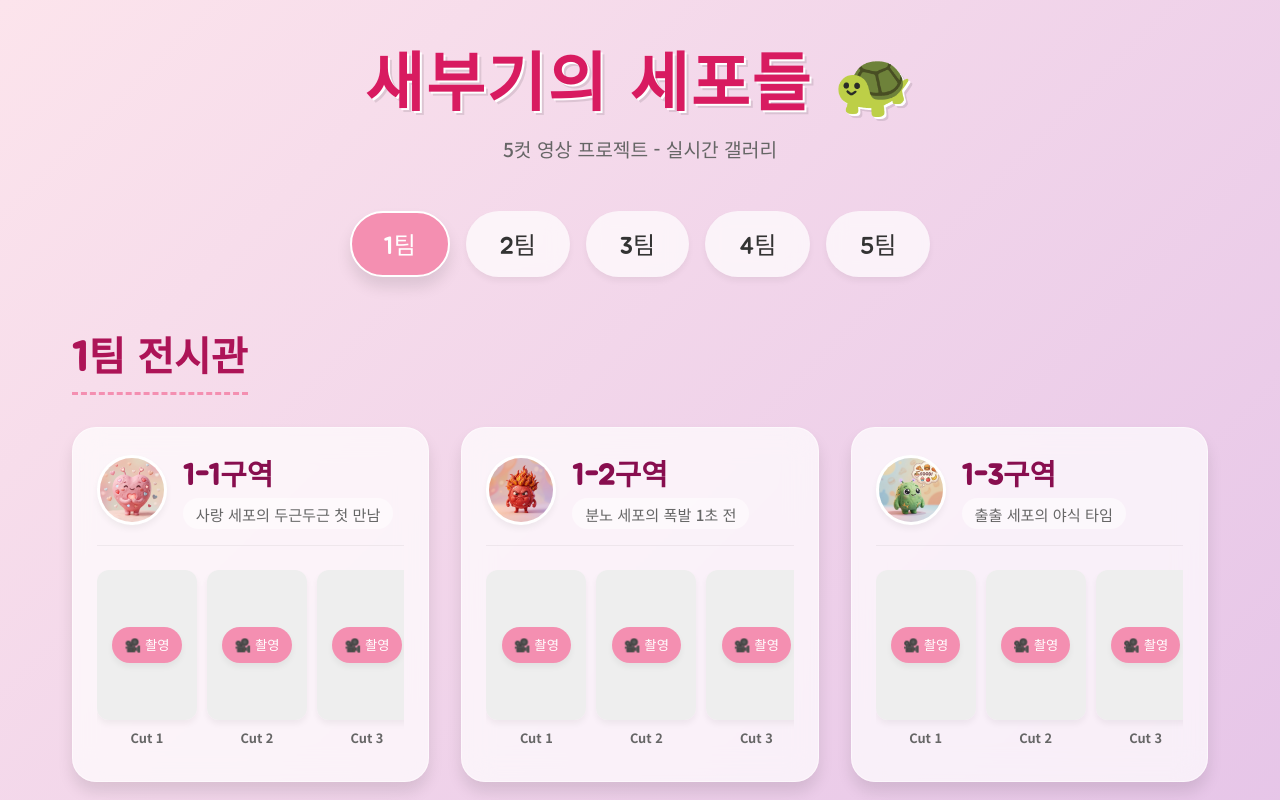
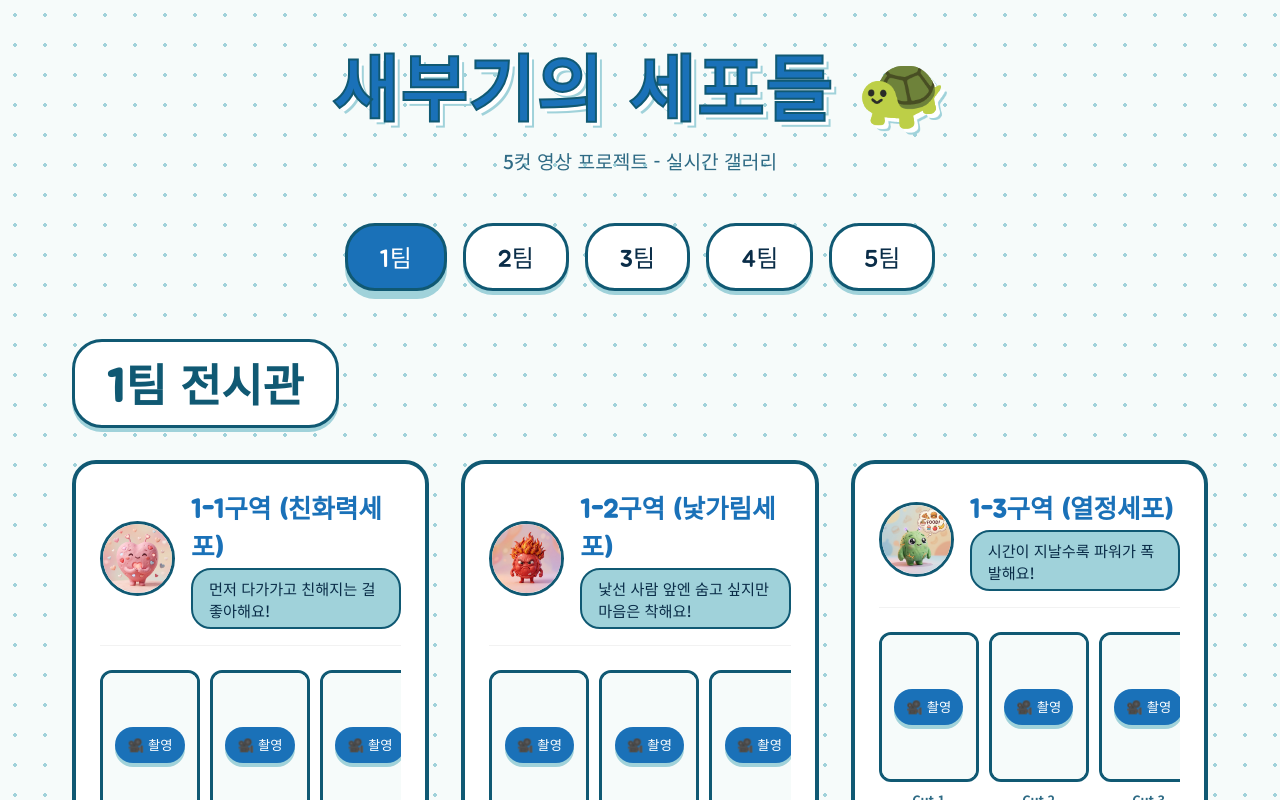
Before and after one commit to sojeong-im/saebugi-saepo, a React (Vite) app: page / in a window 1280 px wide. Shown: the top 800 px of the page. Built offline with nearby package versions, Linux system fonts and the light colour scheme.

Commit message:
Update design and character themes based on SetLog cells

```diff
--- a/src/data.ts
+++ b/src/data.ts
@@ -23,16 +23,20 @@ const placeholderCells = [
   '/cell_anger_1777374698408.png',
   '/cell_hunger_1777374711546.png',
   '/cell_joy_1777374728744.png',
-  '/cell_love_1777374680711.png', // reusing for the 5th
+  '/cell_love_1777374680711.png',
 ];
 
-const stories = [
-  '사랑 세포의 두근두근 첫 만남',
-  '분노 세포의 폭발 1초 전',
-  '출출 세포의 야식 타임',
-  '기쁨 세포의 댄스 파티',
-  '이성 세포의 냉철한 판단',
-  '불안 세포의 떨리는 순간',
+const cellCharacters = [
+  { name: '친화력세포', story: '먼저 다가가고 친해지는 걸 좋아해요!' },
+  { name: '낯가림세포', story: '낯선 사람 앞엔 숨고 싶지만 마음은 착해요!' },
+  { name: '열정세포', story: '시간이 지날수록 파워가 폭발해요!' },
+  { name: '웃음세포', story: '분위기를 즐겁게 만들어요!' },
+  { name: '단합세포', story: '사람들이 모이면 더 강해져요!' },
+  { name: '눈치세포', story: '지금 이 타이밍 놓치지 않아!' },
+  { name: '귀차니즘세포', story: '움직이기 싫어... 중요한 순간엔 일어나요!' },
+  { name: '셋로그세포', story: '사진 각도에 진심! 기록을 예쁘게 남겨요!' },
+  { name: '배려세포', story: '누구보다 먼저 챙기는 따뜻한 마음!' },
+  { name: '승부욕세포', story: '1등만 보여요! 끝까지 포기하지 않아요!' },
 ];
 
 const generateCuts = (zoneId: string) => {
@@ -44,13 +48,16 @@ const generateCuts = (zoneId: string) => {
 };
 
 const generateZones = (teamId: number, count: number) => {
-  return Array.from({ length: count }).map((_, i) => ({
-    id: `${teamId}-${i + 1}`,
-    name: `${teamId}-${i + 1}구역`,
-    story: stories[i % stories.length],
-    cellImage: placeholderCells[i % placeholderCells.length],
-    cuts: generateCuts(`${teamId}-${i + 1}`),
-  }));
+  return Array.from({ length: count }).map((_, i) => {
+    const character = cellCharacters[i % cellCharacters.length];
+    return {
+      id: `${teamId}-${i + 1}`,
+      name: `${teamId}-${i + 1}구역 (${character.name})`,
+      story: character.story,
+      cellImage: placeholderCells[i % placeholderCells.length],
+      cuts: generateCuts(`${teamId}-${i + 1}`),
+    };
+  });
 };
 
 export const teamsData: Team[] = [
--- a/src/index.css
+++ b/src/index.css
@@ -1,18 +1,22 @@
 @import url('https://fonts.googleapis.com/css2?family=Jua&family=Noto+Sans+KR:wght@400;500;700&display=swap');
 
 :root {
-  --bg-color: #fce4ec; /* Soft pink background */
-  --card-bg: rgba(255, 255, 255, 0.7);
-  --text-main: #333;
-  --text-muted: #666;
-  --primary-color: #f48fb1;
-  --accent-color: #ffb74d;
+  --bg-color: #f6fbfa; /* Light cyan background */
+  --card-bg: #ffffff;
+  --text-main: #0a2d48; /* Deep navy text */
+  --text-muted: #2f6b85;
+  --primary-color: #1a71b8; /* Saebugi Blue */
+  --accent-color: #a0d2da; /* Light cyan border */
+  --border-color: #105973; /* Deep teal border */
+  --pink-accent: #f28b82; /* Harami Pink */
+  --green-accent: #57b894; /* Yadani Green */
+
   --font-title: 'Jua', sans-serif;
   --font-body: 'Noto Sans KR', sans-serif;
 
-  --shadow-sm: 0 4px 6px rgba(0,0,0,0.05);
-  --shadow-md: 0 10px 15px rgba(0,0,0,0.1);
-  --shadow-hover: 0 20px 25px rgba(0,0,0,0.15);
+  --shadow-sm: 0 4px 0px var(--accent-color);
+  --shadow-md: 0 8px 0px var(--accent-color);
+  --shadow-hover: 0 12px 0px var(--border-color);
 }
 
 * {
@@ -23,7 +27,9 @@
 
 body {
   font-family: var(--font-body);
-  background: linear-gradient(135deg, #fce4ec 0%, #e1bee7 100%);
+  background: var(--bg-color);
+  background-image: radial-gradient(var(--accent-color) 2px, transparent 2px);
+  background-size: 30px 30px;
   color: var(--text-main);
   min-height: 100vh;
   overflow-x: hidden;
@@ -43,9 +49,10 @@ body {
 
 .logo {
   font-family: var(--font-title);
-  font-size: 4rem;
-  color: #d81b60;
-  text-shadow: 2px 2px 0px #fff, 4px 4px 0px rgba(0,0,0,0.1);
+  font-size: 4.5rem;
+  color: var(--primary-color);
+  -webkit-text-stroke: 2px var(--border-color);
+  text-shadow: 4px 4px 0px white, 6px 6px 0px var(--accent-color);
   margin-bottom: 0.5rem;
   letter-spacing: 2px;
 }
@@ -66,28 +73,27 @@ body {
 
 .team-tab {
   background: var(--card-bg);
-  border: 2px solid transparent;
+  border: 3px solid var(--border-color);
   padding: 0.8rem 2rem;
-  border-radius: 50px;
+  border-radius: 30px;
   font-family: var(--font-title);
   font-size: 1.5rem;
   color: var(--text-main);
   cursor: pointer;
   transition: all 0.3s ease;
-  backdrop-filter: blur(10px);
   box-shadow: var(--shadow-sm);
 }
 
 .team-tab:hover {
-  transform: translateY(-3px);
+  transform: translateY(-4px);
   box-shadow: var(--shadow-md);
-  border-color: var(--primary-color);
+  background: var(--accent-color);
 }
 
 .team-tab.active {
   background: var(--primary-color);
   color: white;
-  border-color: white;
+  border-color: var(--border-color);
   box-shadow: var(--shadow-md);
 }
 
@@ -97,12 +103,16 @@ body {
 
 .team-title {
   font-family: var(--font-title);
-  font-size: 2.5rem;
+  font-size: 2.8rem;
   margin-bottom: 2rem;
-  color: #ad1457;
-  border-bottom: 3px dashed #f48fb1;
+  color: var(--border-color);
+  text-shadow: 2px 2px 0px white;
   display: inline-block;
-  padding-bottom: 0.5rem;
+  padding: 0.5rem 2rem;
+  background: white;
+  border: 3px solid var(--border-color);
+  border-radius: 30px;
+  box-shadow: var(--shadow-sm);
 }
 
 .zones-grid {
@@ -113,16 +123,15 @@ body {
 
 .zone-card {
   background: var(--card-bg);
-  backdrop-filter: blur(15px);
   border-radius: 24px;
   padding: 1.5rem;
-  box-shadow: var(--shadow-md);
-  border: 1px solid rgba(255,255,255,0.5);
-  transition: transform 0.4s cubic-bezier(0.175, 0.885, 0.32, 1.275), box-shadow 0.4s ease;
+  box-shadow: var(--shadow-sm);
+  border: 4px solid var(--border-color);
+  transition: transform 0.3s ease, box-shadow 0.3s ease;
 }
 
 .zone-card:hover {
-  transform: translateY(-10px);
+  transform: translateY(-8px);
   box-shadow: var(--shadow-hover);
 }
 
@@ -136,14 +145,16 @@ body {
 }
 
 .cell-avatar-container {
-  width: 70px;
-  height: 70px;
+  width: 75px;
+  height: 75px;
   border-radius: 50%;
   overflow: hidden;
-  border: 3px solid white;
-  box-shadow: var(--shadow-sm);
+  border: 3px solid var(--border-color);
+  background: white;
   flex-shrink: 0;
-  background: #fff;
+  display: flex;
+  align-items: center;
+  justify-content: center;
 }
 
 .cell-avatar {
@@ -158,19 +169,20 @@ body {
 
 .zone-name {
   font-family: var(--font-title);
-  font-size: 1.8rem;
-  color: #880e4f;
-  margin-bottom: 0.2rem;
+  font-size: 1.6rem;
+  color: var(--primary-color);
+  margin-bottom: 0.3rem;
 }
 
 .zone-story {
   font-size: 0.95rem;
-  color: var(--text-muted);
+  color: var(--text-main);
   font-weight: 500;
-  background: rgba(255,255,255,0.5);
-  padding: 0.3rem 0.8rem;
+  background: var(--accent-color);
+  padding: 0.4rem 1rem;
   border-radius: 20px;
   display: inline-block;
+  border: 2px solid var(--border-color);
 }
 
 .cuts-container {
@@ -213,7 +225,8 @@ body {
   border-radius: 12px;
   overflow: hidden;
   position: relative;
-  box-shadow: var(--shadow-sm);
+  background: #e9ecef;
+  border: 3px solid var(--border-color);
 }
 
 .cut-thumbnail {
@@ -276,7 +289,7 @@ body {
 .empty-cut {
   width: 100%;
   height: 100%;
-  background: #eee;
+  background: var(--bg-color);
   display: flex;
   align-items: center;
   justify-content: center;
```
